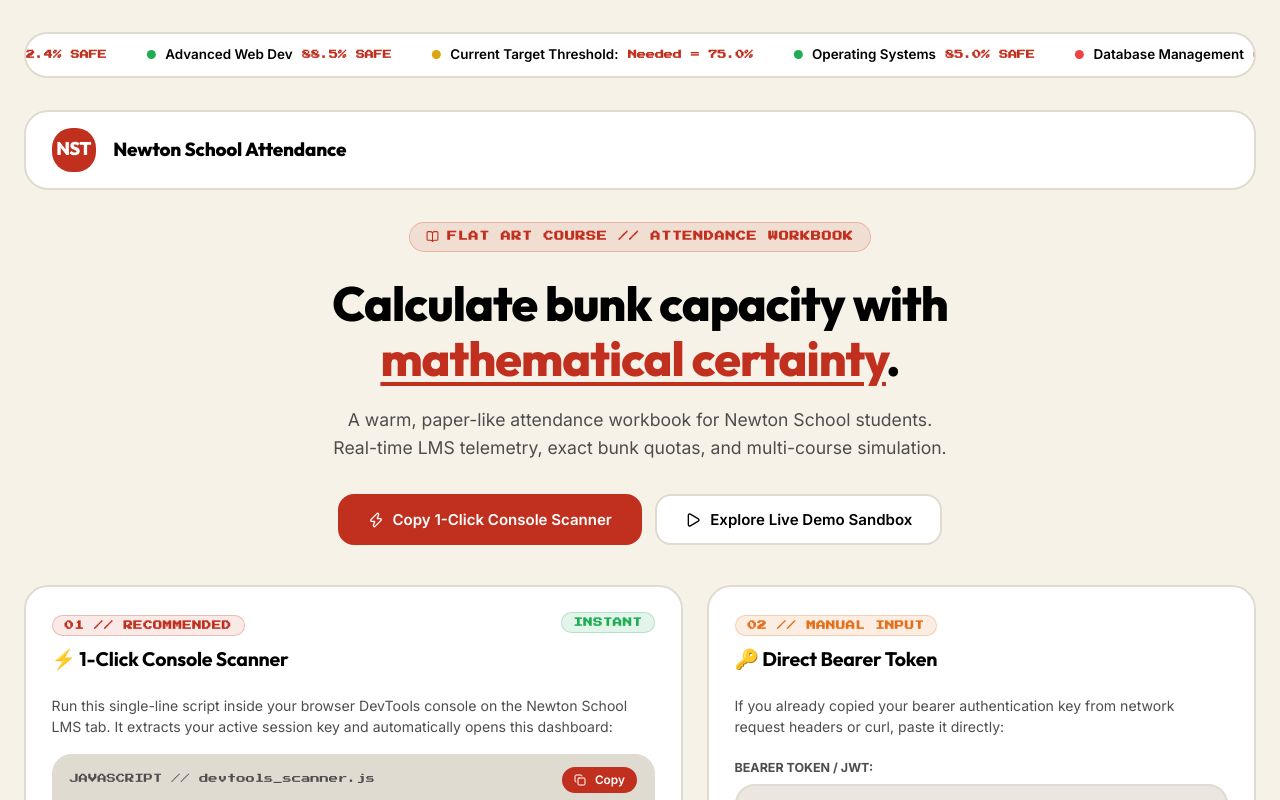
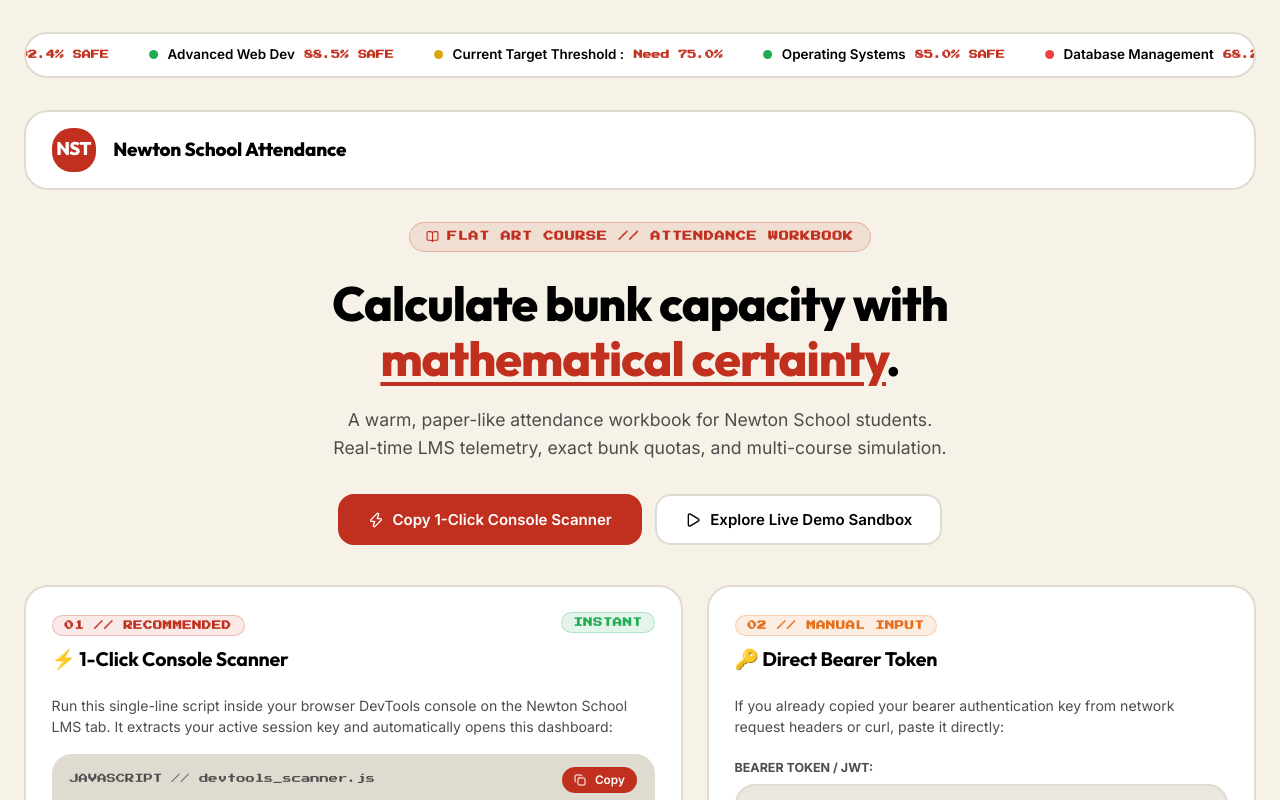
Before and after one commit to Ar1es-XD/nst-attendance, a React (Vite) app: page / in a window 1280 px wide. Shown: the top 800 px of the page. Built offline with nearby package versions, Linux system fonts and the light colour scheme.

Commit message:
added spacing

```diff
--- a/src/App.jsx
+++ b/src/App.jsx
@@ -714,8 +714,8 @@
           </div>
           <div className="ticker-item">
             <span className="status-dot yellow"></span>
-            <span>Current Target Threshold:</span>
-            <span className="pixel-tag">Needed = {(targetThreshold - overallStats.percent).toFixed(1)}% </span>
+            <span>Current Target Threshold :</span>
+            <span className="pixel-tag">Need {(targetThreshold - overallStats.percent).toFixed(1)}% </span>
           </div>
           <div className="ticker-item">
             <span className="status-dot green"></span>
```
